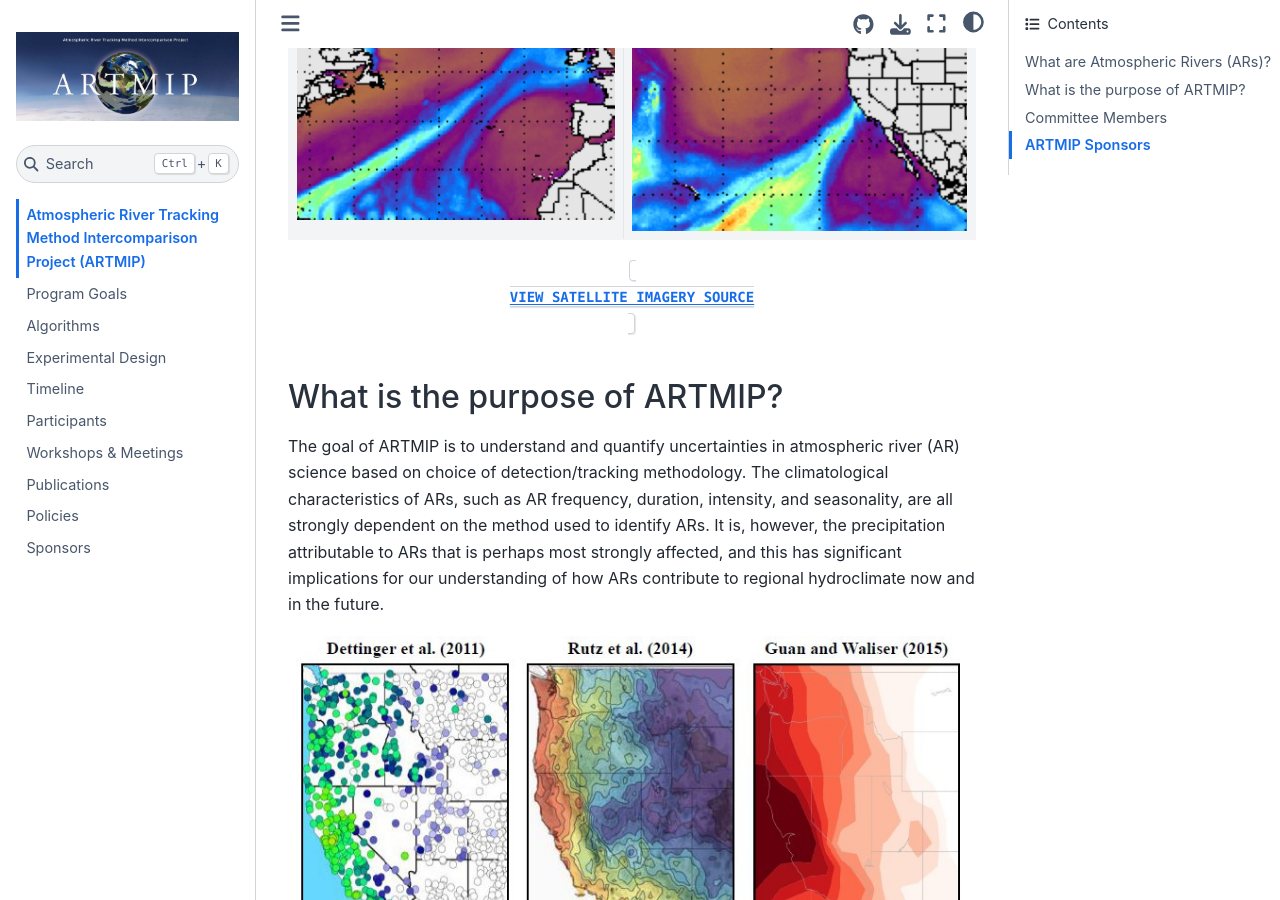
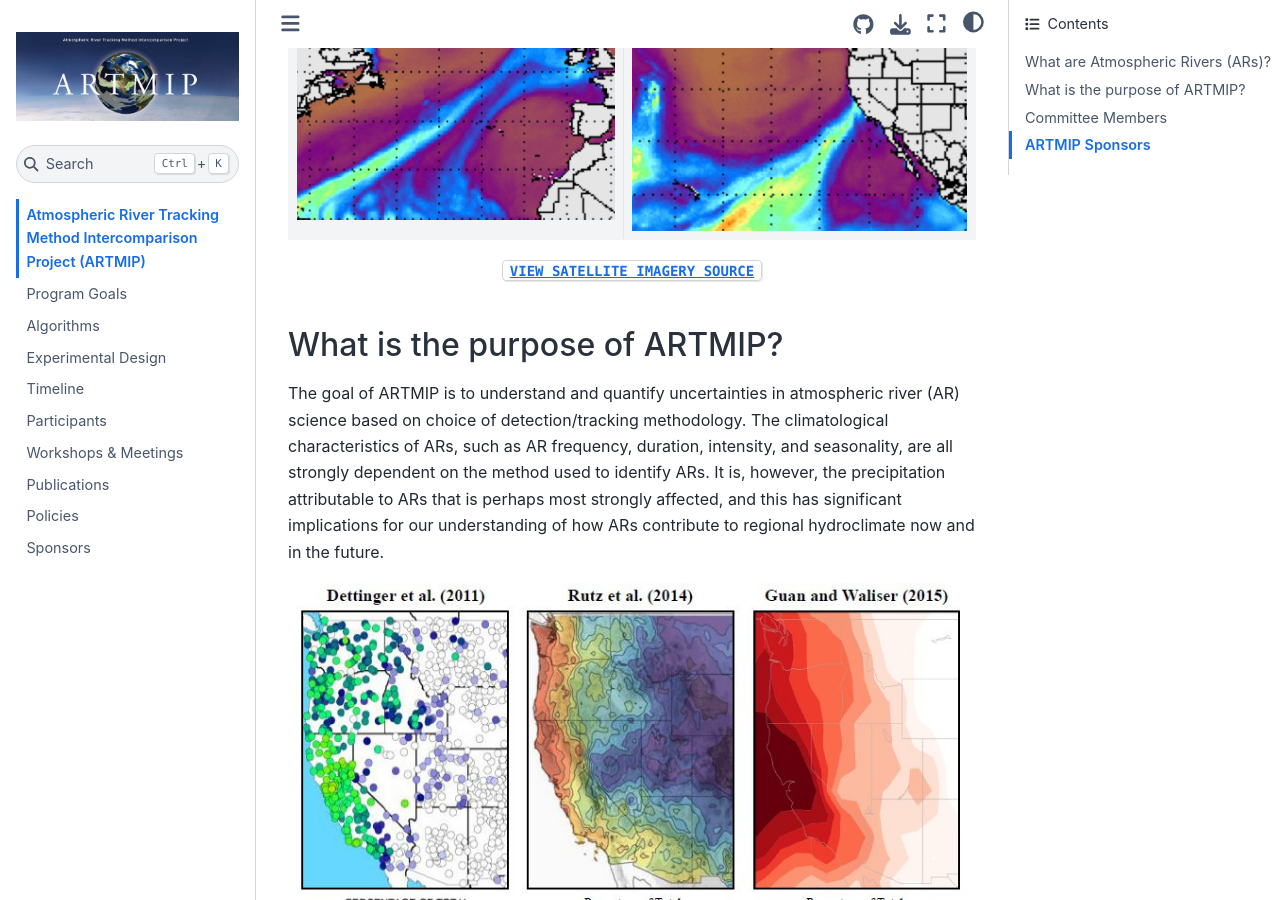
Before and after one commit to NCAR/ARTMIP, a Jupyter Book: the page built from book/intro.md, in a window 1280 px wide and 900 px high, scrolled down 623 px. Built offline with Jupyter Book 1.0.4 settings and Sphinx 7.4.7 and the Sphinx Book theme 1.1.4, drawn with Linux system fonts in a browser that asks for light colours.

```diff
--- a/book/intro.md
+++ b/book/intro.md
@@ -32,8 +32,8 @@ Atmospheric rivers (ARs) are dynamically driven, filamentary structures that acc
 | :---: | :---: |
 |  ![A satellite image of an Atmospheric River impacting the UK](images/ARTMIP_2014Jan24.UK_.flooding.jpg)  |  ![A satellite image of an Atmospheric River impacting Northern California](images/ARTMIP_2017Feb10.OrovilleDamCrisis-cropped.jpg)  |
 
-<p align="center"><kbd><br>
-  <a href=https://tropic.ssec.wisc.edu/real-time/mimic-tpw/global/main.html> <b>VIEW SATELLITE IMAGERY SOURCE</b> </a><br><br>
+<p align="center"><kbd>
+  <a href=https://tropic.ssec.wisc.edu/real-time/mimic-tpw/global/main.html> <b>VIEW SATELLITE IMAGERY SOURCE</b> </a>
   </kbd></p>
 
 ## What is the purpose of ARTMIP?
```
